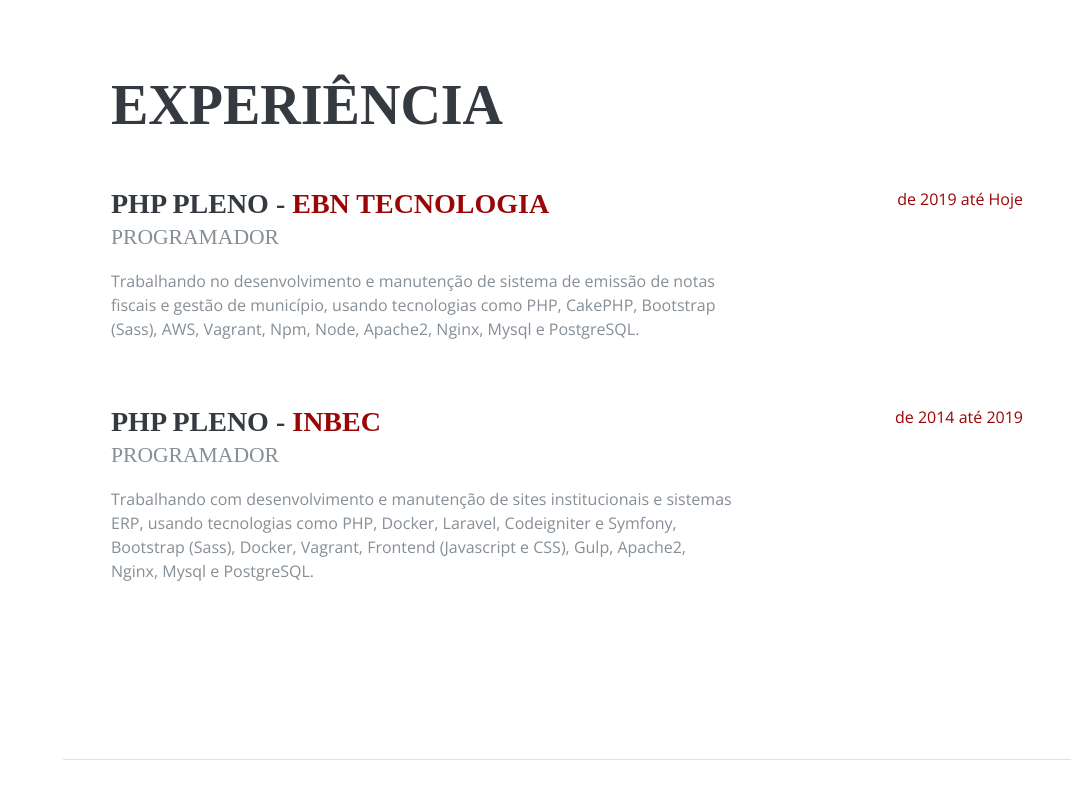
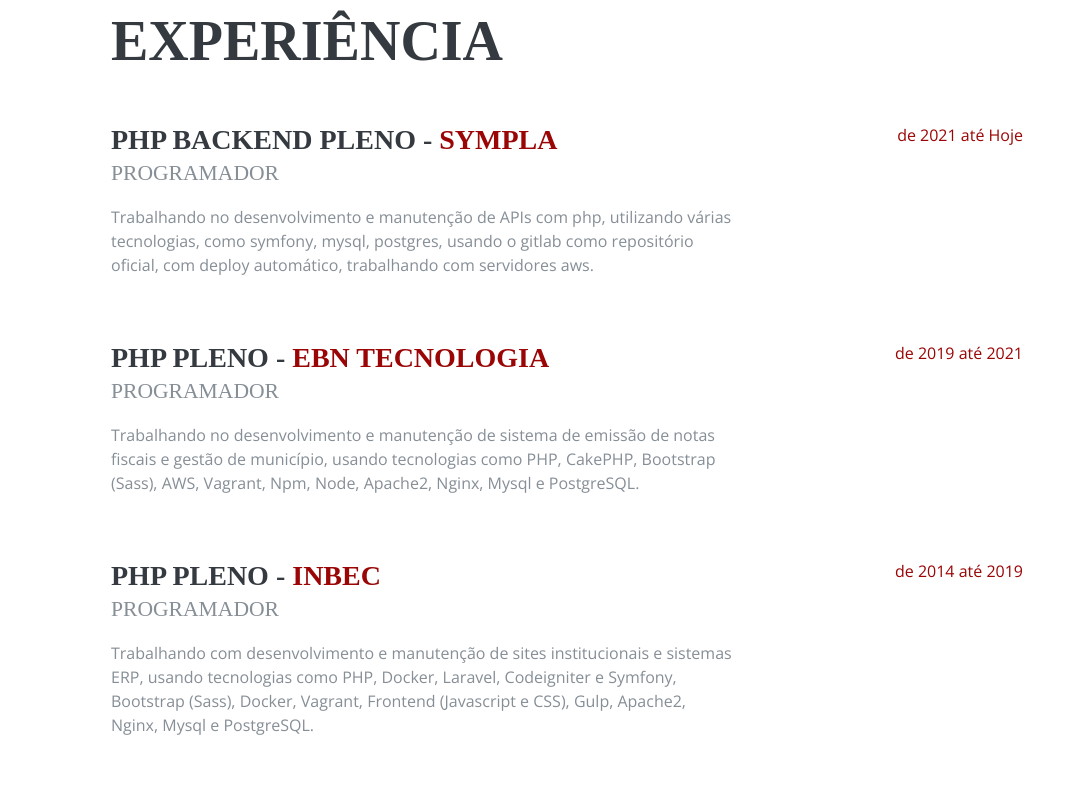
Before and after one commit to abelaguiar/abelaguiar.github.io, a plain HTML site: page index.html in a window 1280 px wide. Shown: the part 840-1640 px from the top of the page, without its empty margins (209-1280 px from the left). Drawn offline with nearby package versions, Linux system fonts and the light colour scheme; a web font is replaced by a local one.

Commit message:
Update index.html

```diff
--- a/index.html
+++ b/index.html
@@ -140,12 +140,24 @@
 
           <div class="resume-item d-flex flex-column flex-md-row mb-5">
             <div class="resume-content mr-auto">
+              <h3 class="mb-0">PHP Backend Pleno - <a href="https://www.sympla.com.br/" target="_blanck">Sympla</a></h3>
+              <div class="subheading mb-3">Programador</div>
+              <p>Trabalhando no desenvolvimento e manutenção de APIs com php, utilizando várias tecnologias, como symfony, mysql, postgres, usando o gitlab como
+                repositório oficial, com deploy automático, trabalhando com servidores aws.</p>
+            </div>
+            <div class="resume-date text-md-right">
+              <span class="text-primary">de 2021 até Hoje</span>
+            </div>
+          </div>
+
+          <div class="resume-item d-flex flex-column flex-md-row mb-5">
+            <div class="resume-content mr-auto">
               <h3 class="mb-0">PHP Pleno - <a href="http://ebntecnologia.com.br/" target="_blanck">EBN Tecnologia</a></h3>
               <div class="subheading mb-3">Programador</div>
               <p>Trabalhando no desenvolvimento e manutenção de sistema de emissão de notas fiscais e gestão de município, usando tecnologias como PHP, CakePHP, Bootstrap (Sass), AWS, Vagrant, Npm, Node, Apache2, Nginx, Mysql e PostgreSQL.</p>
             </div>
             <div class="resume-date text-md-right">
-              <span class="text-primary">de 2019 até Hoje</span>
+              <span class="text-primary">de 2019 até 2021</span>
             </div>
           </div>
           <div class="resume-item d-flex flex-column flex-md-row mb-5">
```
